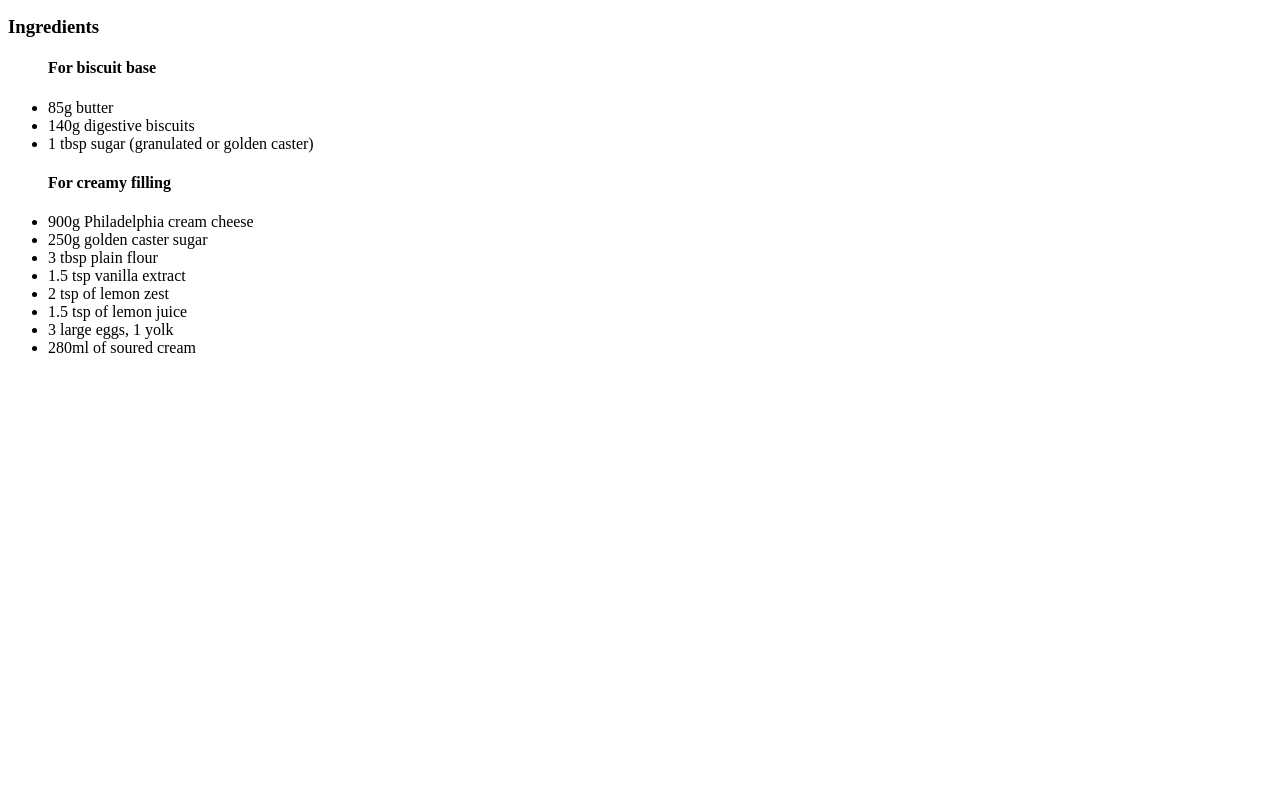
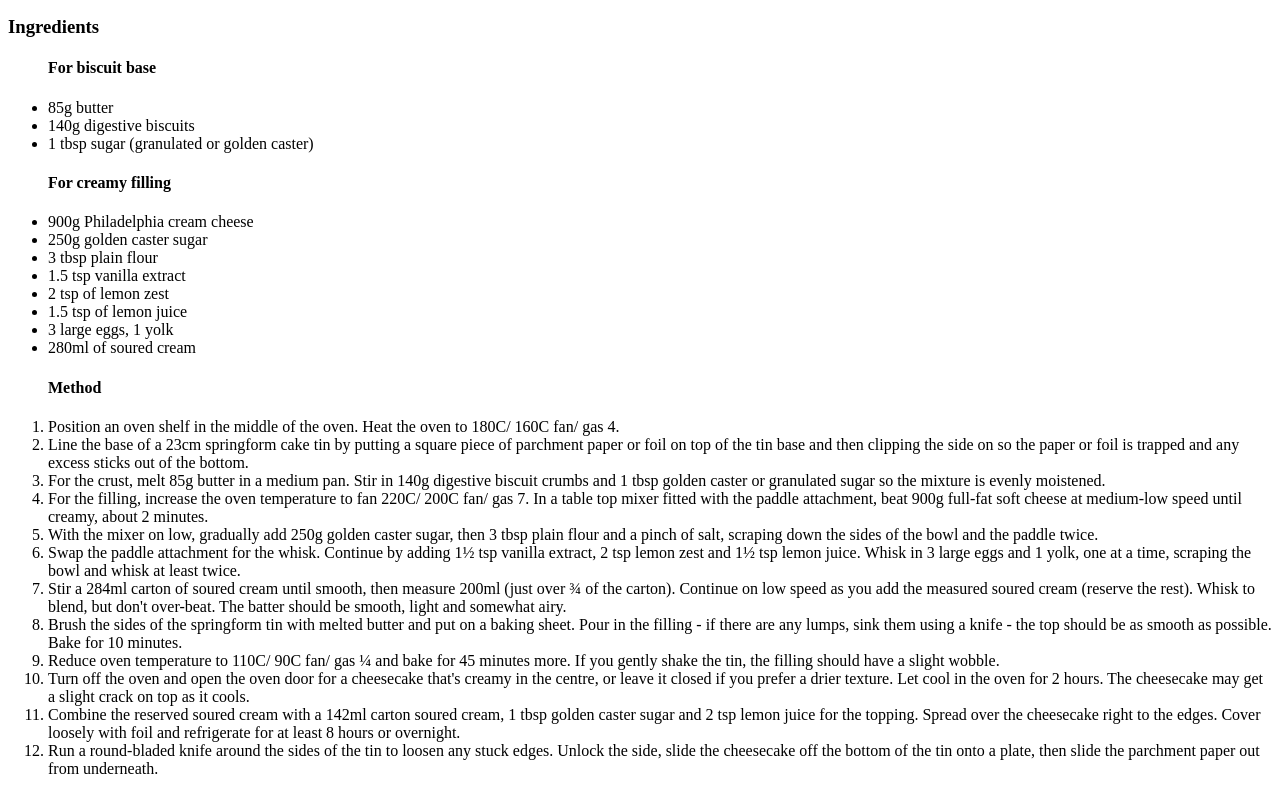
Before and after one commit to tommeebr/odin-recipes, a plain HTML site: page recipes/cheesecake.html in a window 1280 px wide. Shown: the part 604-1398 px from the top of the page. Before the commit the page ends 977 px from the top, so only its background shows below. Drawn offline with Linux system fonts and the light colour scheme.

Commit message:
Ordered list for method

```diff
--- a/recipes/cheesecake.html
+++ b/recipes/cheesecake.html
@@ -26,4 +26,19 @@
         <li>3 large eggs, 1 yolk</li>
         <li>280ml of soured cream</li>
     </ul>
+    <ol>
+        <h4>Method</h4>
+        <li>Position an oven shelf in the middle of the oven. Heat the oven to 180C/ 160C fan/ gas 4.</li>
+        <li>Line the base of a 23cm springform cake tin by putting a square piece of parchment paper or foil on top of the tin base and then clipping the side on so the paper or foil is trapped and any excess sticks out of the bottom.</li>
+        <li>For the crust, melt 85g butter in a medium pan. Stir in 140g digestive biscuit crumbs and 1 tbsp golden caster or granulated sugar so the mixture is evenly moistened.</li>
+        <li>For the filling, increase the oven temperature to fan 220C/ 200C fan/ gas 7. In a table top mixer fitted with the paddle attachment, beat 900g full-fat soft cheese at medium-low speed until creamy, about 2 minutes.</li>
+        <li>With the mixer on low, gradually add 250g golden caster sugar, then 3 tbsp plain flour and a pinch of salt, scraping down the sides of the bowl and the paddle twice.</li>
+        <li>Swap the paddle attachment for the whisk. Continue by adding 1½ tsp vanilla extract, 2 tsp lemon zest and 1½ tsp lemon juice. Whisk in 3 large eggs and 1 yolk, one at a time, scraping the bowl and whisk at least twice.</li>
+        <li>Stir a 284ml carton of soured cream until smooth, then measure 200ml (just over ¾ of the carton). Continue on low speed as you add the measured soured cream (reserve the rest). Whisk to blend, but don't over-beat. The batter should be smooth, light and somewhat airy.</li>
+        <li>Brush the sides of the springform tin with melted butter and put on a baking sheet. Pour in the filling - if there are any lumps, sink them using a knife - the top should be as smooth as possible. Bake for 10 minutes.</li>
+        <li>Reduce oven temperature to 110C/ 90C fan/ gas ¼ and bake for 45 minutes more. If you gently shake the tin, the filling should have a slight wobble.</li>
+        <li>Turn off the oven and open the oven door for a cheesecake that's creamy in the centre, or leave it closed if you prefer a drier texture. Let cool in the oven for 2 hours. The cheesecake may get a slight crack on top as it cools.</li>
+        <li>Combine the reserved soured cream with a 142ml carton soured cream, 1 tbsp golden caster sugar and 2 tsp lemon juice for the topping. Spread over the cheesecake right to the edges. Cover loosely with foil and refrigerate for at least 8 hours or overnight.</li>
+        <li>Run a round-bladed knife around the sides of the tin to loosen any stuck edges. Unlock the side, slide the cheesecake off the bottom of the tin onto a plate, then slide the parchment paper out from underneath.</li>
+    </ol>
 </html>
```
